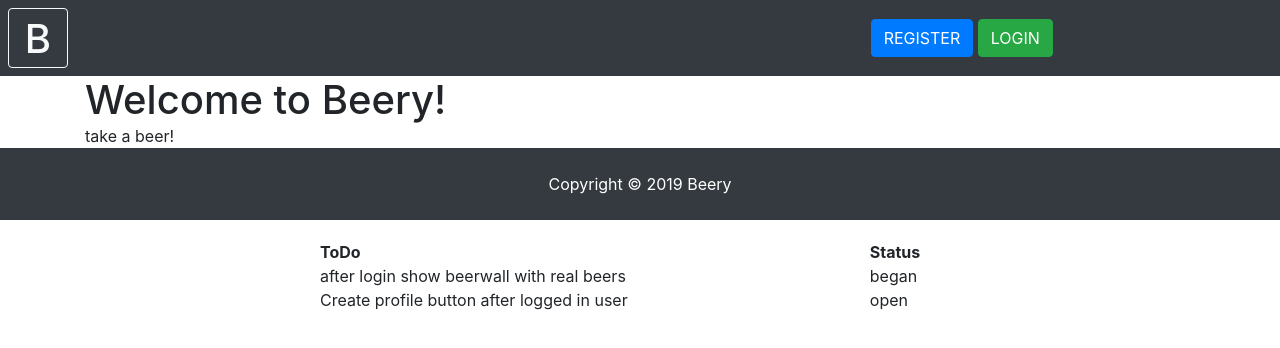
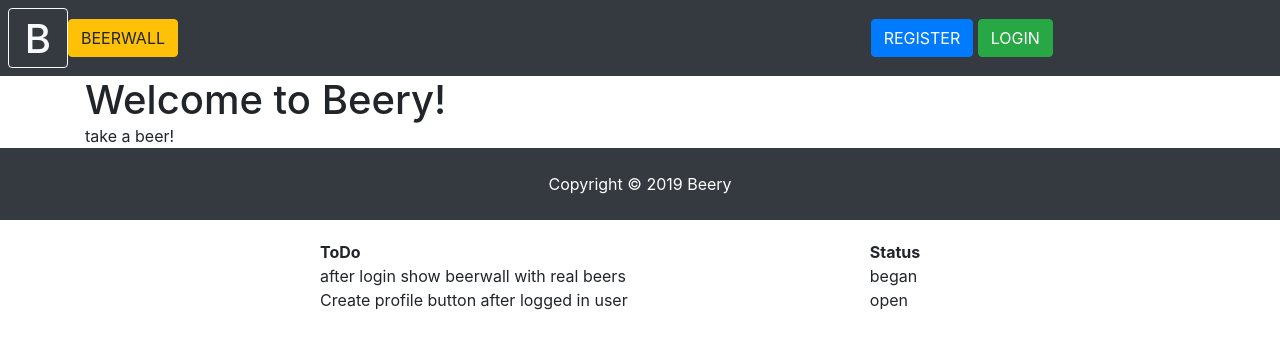
Before and after one commit to duedeu36/beery, a React (Create React App) app in the folder client/: page / in a window 1280 px wide. Shown: the top 348 px of the page. Built offline with nearby package versions, Linux system fonts and the light colour scheme.

Commit message:
redux: navbar takes lightly shape(added profile btn, beerwall button)

```diff
--- a/client/src/components/layout/Navbar.js
+++ b/client/src/components/layout/Navbar.js
@@ -17,12 +17,18 @@
 
     const authLinks = (
       <div className="col-4 align-self-center">
-        <img
-          src={user.avatar}
-          alt={user.name}
-          style={{ borderRadius: "50%", width: "40px" }}
-          title="You must have a Gravatar connected to your email to display an image"
-        />
+        <Link to="/profile">
+          <button type="button" className="btn btn-info">
+            <img
+              src={user.avatar}
+              alt={user.name}
+              style={{ borderRadius: "50%", width: "20px" }}
+              title="You must have a Gravatar connected to your email to display an image"
+            />{" "}
+            Profile
+          </button>
+        </Link>
+
         <button
           onClick={this.onLogoutClick}
           type="button"
@@ -59,6 +65,11 @@
             >
               <h1>B</h1>
             </Link>
+            <Link to="/beerwall">
+              <button type="button" className="btn btn-warning">
+                Beerwall
+              </button>
+            </Link>
           </div>
           {isAuthenticated ? authLinks : guestLinks}
         </div>
```
